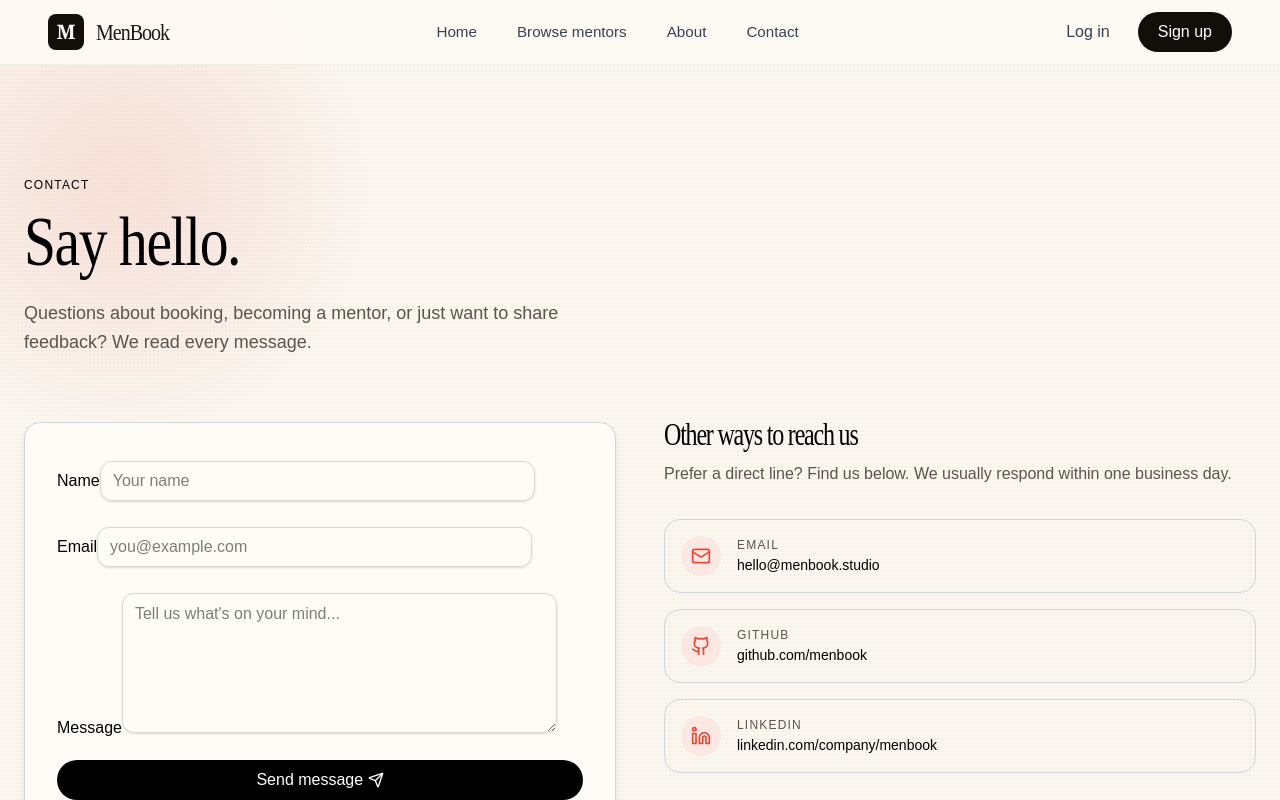
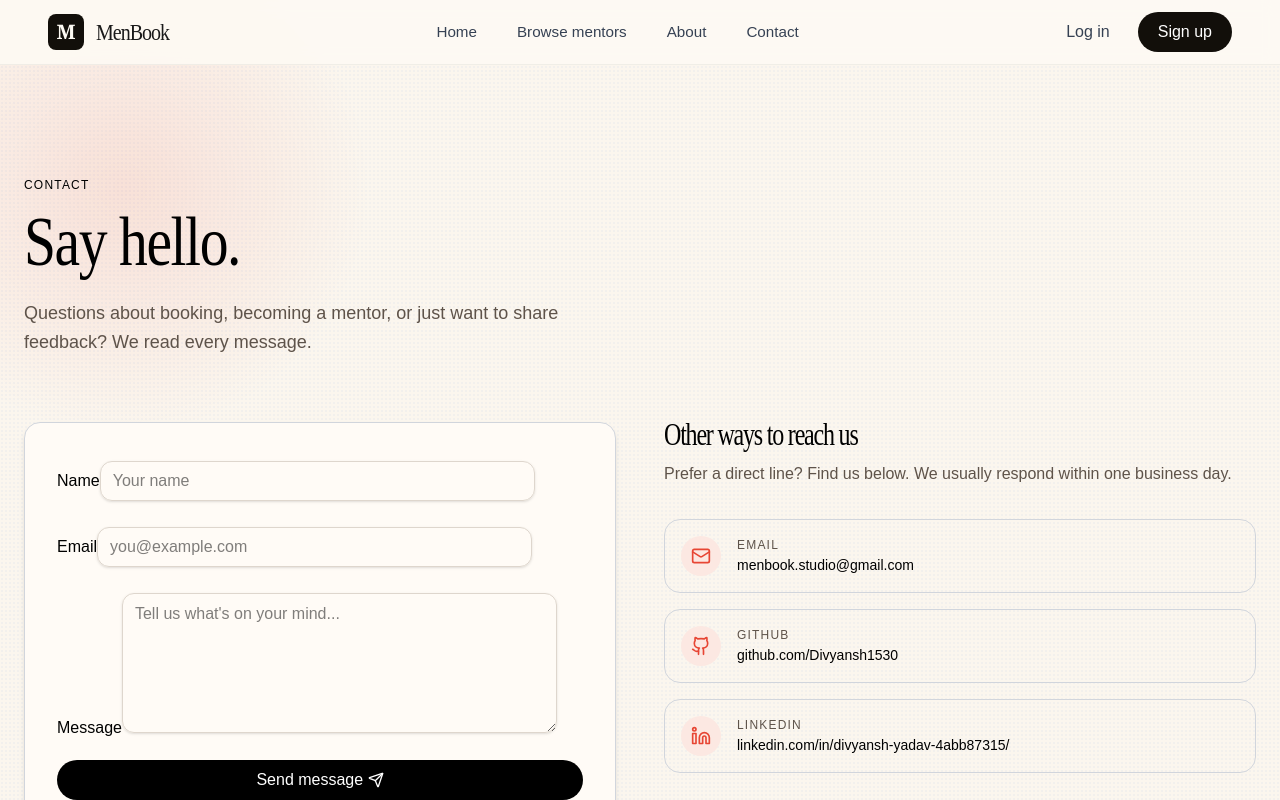
Before and after one commit to Divyansh1530/MenBook-TS, a React (Vite) app in the folder frontend/: page /contact in a window 1280 px wide. Shown: the top 800 px of the page. Built offline with nearby package versions, Linux system fonts and the light colour scheme; no server answers.

Commit message:
trying skeleton loading and also prevented double booking

```diff
--- /dev/null
+++ b/frontend/src/components/Skeleton.tsx
@@ -0,0 +1,10 @@
+
+function Skeleton({ className = "" }: { className?: string }) {
+  return (
+    <div
+      className={`animate-pulse rounded-lg bg-gray-200/70 ${className}`}
+    />
+  );
+}
+
+export default Skeleton;
--- a/frontend/src/pages/Contact.tsx
+++ b/frontend/src/pages/Contact.tsx
@@ -69,9 +69,9 @@ function ContactPage() {
             </div>
 
             <div className="space-y-4">
-              <ContactLink icon={<Mail className="h-5 w-5" />} label="Email" href="mailto:hello@menbook.studio" value="hello@menbook.studio" />
-              <ContactLink icon={<Github className="h-5 w-5" />} label="GitHub" href="https://github.com/menbook" value="github.com/menbook" />
-              <ContactLink icon={<Linkedin className="h-5 w-5" />} label="LinkedIn" href="https://linkedin.com/company/menbook" value="linkedin.com/company/menbook" />
+              <ContactLink icon={<Mail className="h-5 w-5" />} label="Email" href="mailto:menbook.studio@gmail.com" value="menbook.studio@gmail.com" />
+              <ContactLink icon={<Github className="h-5 w-5" />} label="GitHub" href="https://github.com/Divyansh1530" value="github.com/Divyansh1530" />
+              <ContactLink icon={<Linkedin className="h-5 w-5" />} label="LinkedIn" href="https://www.linkedin.com/in/divyansh-yadav-4abb87315/" value="linkedin.com/in/divyansh-yadav-4abb87315/" />
             </div>
 
             <div className="rounded-2xl border border-border bg-[#1a0f06]
--- a/frontend/src/pages/Mentors.tsx
+++ b/frontend/src/pages/Mentors.tsx
@@ -142,6 +142,7 @@ function Mentors({
               setShowBookingModal(false)
 
               toast.success('Payment successful')
+              navigate("/dashboard")
 
             } catch (error) {
 
--- a/frontend/src/pages/Privacy.tsx
+++ b/frontend/src/pages/Privacy.tsx
@@ -17,7 +17,7 @@ function Privacy() {
         <p className="text-xs uppercase tracking-widest text-[#5e534a]">Legal</p>
         <h1 className="mt-4 font-display text-[clamp(2.5rem,6vw,4rem)] hero-heading leading-[1.15] tracking-tighter transform scale-y-[1.3] origin-left">Privacy Policy</h1>
         <p className="mt-6 text-[#5e534a] leading-relaxed">
-          This policy explains what data MenBook collects, how we use it, and how we keep it safe. If you have any questions, contact us at <a href="mailto:hello@menbook.studio" className="text-orange-700 hover:underline">hello@menbook.studio</a>.
+          This policy explains what data MenBook collects, how we use it, and how we keep it safe. If you have any questions, contact us at <a href="mailto:menbook.studio@gmail.com" className="text-orange-700 hover:underline">menbook.studio@gmail.com</a>.
         </p>
 
         <div className="mt-14 space-y-12">
@@ -51,7 +51,7 @@ function Privacy() {
 
           <Section title="Contact">
             <p className="leading-relaxed">
-              For privacy-related questions or data requests, email us at <a href="mailto:hello@menbook.studio" className="text-orange-700 hover:underline">hello@menbook.studio</a>.
+              For privacy-related questions or data requests, email us at <a href="mailto:menbook.studio@gmail.com" className="text-orange-700 hover:underline">menbook.studio@gmail.com</a>.
             </p>
           </Section>
         </div>
--- a/frontend/src/pages/Profile.tsx
+++ b/frontend/src/pages/Profile.tsx
@@ -148,7 +148,11 @@ function Profile() {
         <header className="mb-12 md:mb-16">
           <p className="text-[10px] font-normal tracking-[0.2em] text-black/50 uppercase mb-4">ACCOUNT</p>
           <h1 className="hero-heading font-serif text-4xl sm:text-5xl md:text-6xl text-[#1a1a1a] mb-6 tracking-tighter transform scale-y-[1.2] origin-left">Your profile</h1>
-          <p className="text-gray-500 text-base sm:text-lg">Keep your details fresh so mentors recognize you.</p>
+         <p className="text-gray-500 text-base sm:text-lg">
+              {user?.role === "mentor"
+                ? "Keep your profile up to date so learners know what you offer."
+                : "Keep your details fresh so mentors recognize you."}
+            </p>
         </header>
 
         <div className="grid grid-cols-1 lg:grid-cols-12 gap-8 lg:gap-12 items-start">
--- a/frontend/src/pages/Terms.tsx
+++ b/frontend/src/pages/Terms.tsx
@@ -17,7 +17,7 @@ function TermsPage() {
         <p className="text-xs uppercase tracking-widest text-[#5e534a] ">Legal</p>
         <h1 className="mt-4 font-display text-[clamp(2.5rem,4vw,4rem)] hero-heading leading-[1.15] tracking-tighter transform scale-y-[1.3] origin-left">Terms & Conditions</h1>
         <p className="mt-6 text-[#5e534a] leading-relaxed">
-          These terms govern how MenBook is used by learners, mentors, and visitors. By using the platform, you agree to them. If you have questions, contact us at <a href="mailto:hello@menbook.studio" className="text-orange-700 hover:underline">hello@menbook.studio</a>.
+          These terms govern how MenBook is used by learners, mentors, and visitors. By using the platform, you agree to them. If you have questions, contact us at <a href="mailto:menbook.studio@gmail.com" className="text-orange-700 hover:underline">menbook.studio@gmail.com</a>.
         </p>
 
         <div className="mt-14 space-y-12">
```
Also changed, not shown: 1 other file (tests, documents, lock files or other folders).
